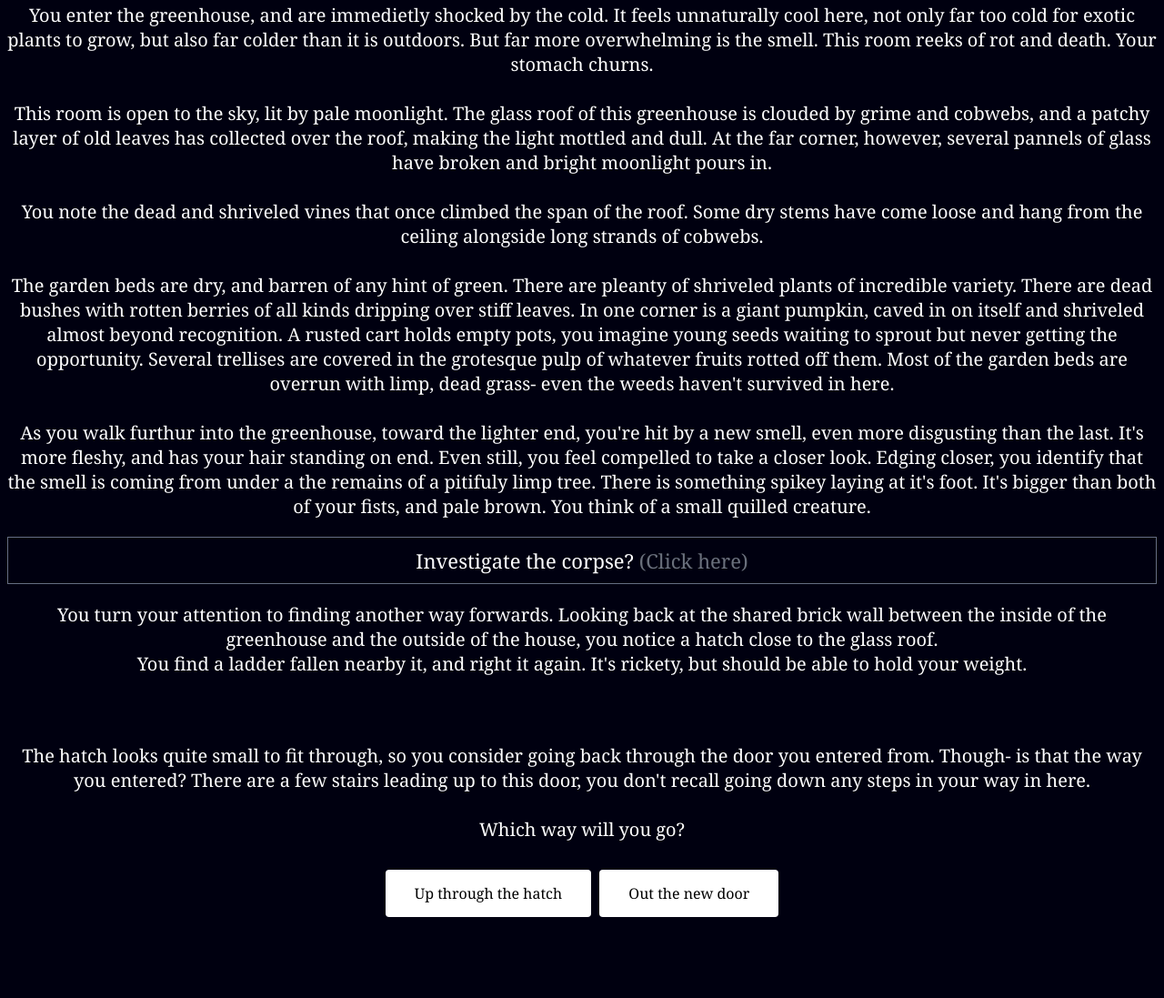
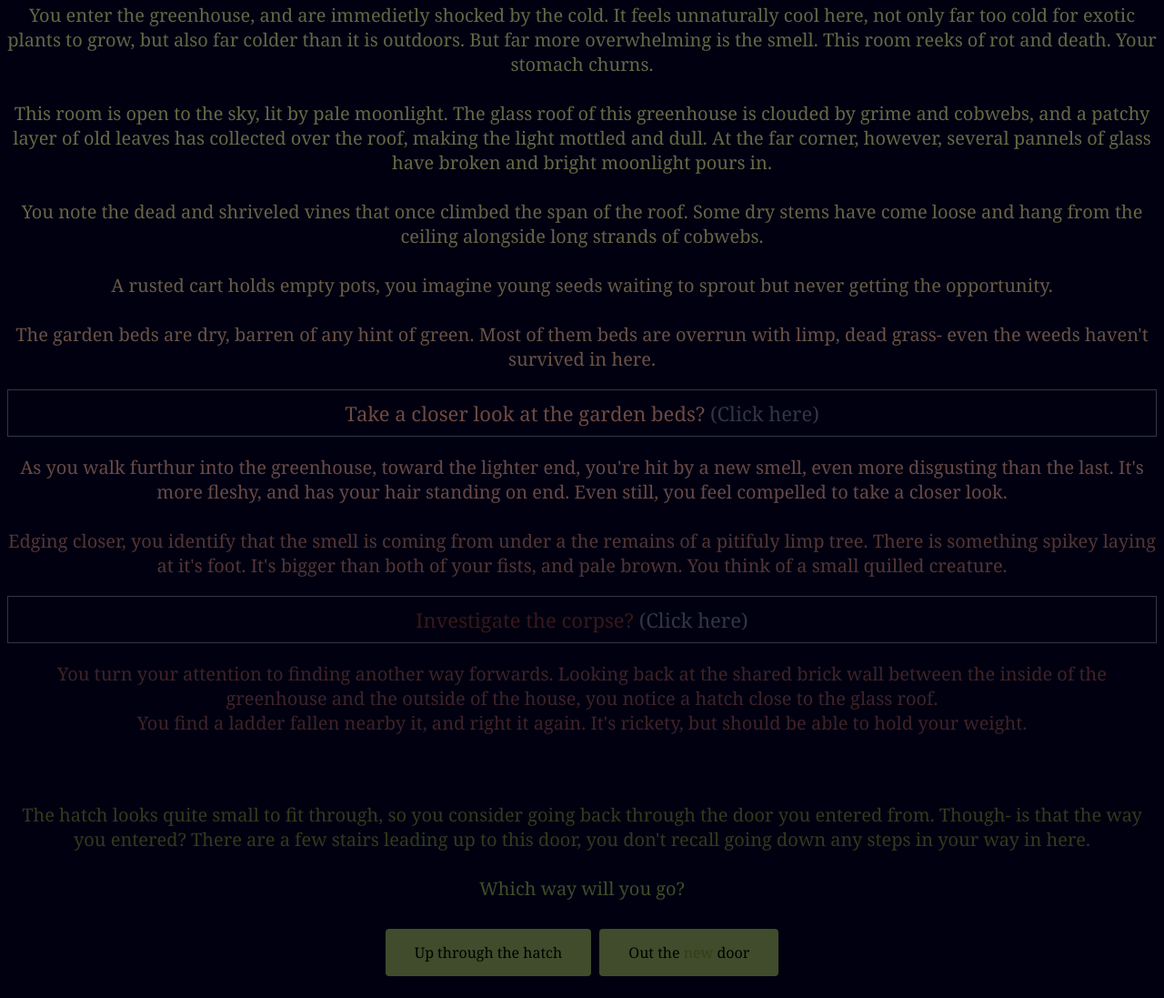
Before and after one commit to wren-nest/withering, a plain HTML site: page orange.html in a window 1280 px wide. Shown: the part 78-1175 px from the top of the page at 91% size. Before the commit the page ends 1110 px from the top, so only its background shows below. Drawn offline with Linux system fonts and the light colour scheme.

Commit message:
update24

```diff
--- a/orange.html
+++ b/orange.html
@@ -13,7 +13,7 @@
   text-align: center;
   background-color: #000010;
   color: white;
-  border: solid 1px #666e82;
+  border: solid 1px #323642;
   margin: auto;
 }
 
@@ -22,7 +22,7 @@
 }
 
 .button {
-  background-color: #ffffff;
+  background-color: #404c2b;
   border: none;
   color: rgb(0, 0, 0);
   padding: 15px 32px;
@@ -37,44 +37,62 @@
 </style>
 
 <body>
-    <h1 style="font-size:30px; color:#ffffff; font-family: Georgia; text-align: center;">The Greenhouse</h1>
+    <h1 style="font-size:30px; color:#6a7160; font-family: Georgia; text-align: center;">The Greenhouse</h1>
 </body>
 
 <body>
     <p style="font-size:20px; color:#ffffff; font-family: Georgia; text-align: center;">
-      You enter the greenhouse, and are immedietly shocked by the cold. It feels unnaturally cool here,
+      <span style="color: #616846">You enter the greenhouse, and are immedietly shocked by the cold. It feels unnaturally cool here,
       not only far too cold for exotic plants to grow, but also far colder than it is outdoors. But far more
-      overwhelming is the smell. This room reeks of rot and death. Your stomach churns.<br><br>
+      overwhelming is the smell. This room reeks of rot and death. Your stomach churns.</span><br><br>
 
-      This room is open to the sky, lit by pale moonlight. The glass roof of this greenhouse is clouded by
+      <span style="color: #676846">This room is open to the sky, lit by pale moonlight. The glass roof of this greenhouse is clouded by
       grime and cobwebs, and a patchy layer of old leaves has collected over the roof, making the light
       mottled and dull. At the far corner, however, several pannels of glass have broken
-      and bright moonlight pours in.<br><br>
+      and bright moonlight pours in.</span><br><br>
 
-      You note the dead and shriveled vines that once climbed the span of the roof. Some dry stems have come
-      loose and hang from the ceiling alongside long strands of cobwebs.<br><br>
+      <span style="color: #686346">You note the dead and shriveled vines that once climbed the span of the roof. Some dry stems have come
+      loose and hang from the ceiling alongside long strands of cobwebs.</span><br><br>
 
-      The garden beds are dry, and barren of any hint of green. There are pleanty of shriveled plants
-      of incredible variety. There are dead bushes with rotten berries of all kinds dripping over stiff leaves.
-      In one corner is a giant pumpkin, caved in on itself and shriveled almost beyond recognition.
-      A rusted cart holds empty pots, you imagine young seeds waiting to sprout but never getting the opportunity.
-      Several trellises are covered in the grotesque pulp of whatever fruits rotted off them. Most of the
-      garden beds are overrun with limp, dead grass- even the weeds haven't survived in here.<br><br>
+      <span style="color: #685b46">A rusted cart holds empty pots, you imagine young seeds
+      waiting to sprout but never getting the opportunity.</span><br><br>
 
-      As you walk furthur into the greenhouse, toward the lighter end, you're hit by a new smell, even
+      <span style="color: #685146">The garden beds are dry, barren of any hint of green. Most of them beds are overrun with
+      limp, dead grass- even the weeds haven't survived in here.</span></p>
+
+      <p class="flip" onclick="myFunction()" style="font-size: 22px; color:#6e4941; font-family: Georgia; text-align: center;">
+        Take a closer look at the garden beds?  <span style="color:#323642;">(Click here)</span></p>
+
+      <div id="panel" style="font-size: 20px; color:#6e4941; font-family: Georgia; text-align: center;">
+      <p>There are shriveled plants of incredible variety. Several beds are filled with stiff stems
+        and shriveled specks of petals, the remains of exotic flowers. There are dead bushes with
+        rotten berries of all kinds dripping over stiff leaves. Several trellises are covered in the
+        grotesque pulp of whatever fruits rotted off them. In one corner is a giant pumpkin, caved
+        in on itself and shriveled almost beyond recognition.
+      </p>
+      </div>
+
+      <script>
+      function myFunction() {
+      document.getElementById("panel").style.display = "block";
+      }
+      </script>
+      <p style="font-size:20px; color:#ffffff; font-family: Georgia; text-align: center;">
+        <span style="color: #684946">As you walk furthur into the greenhouse, toward the lighter end, you're hit by a new smell, even
       more disgusting than the last. It's more fleshy, and has your hair standing on end. Even still,
-      you feel compelled to take a closer look.
+      you feel compelled to take a closer look. </span><br><br>
 
-      Edging closer, you identify that the smell is coming from under a the remains of a pitifuly limp tree.
+      <span style="color: #523535">Edging closer, you identify that the smell is coming from under a the remains of a pitifuly limp tree.
       There is something spikey laying at it's foot. It's bigger than both of your fists, and pale brown.
-      You think of a small quilled creature.
+      You think of a small quilled creature. </span>
     </p>
 
-    <p class="flip" onclick="myFunction()" style="font-size: 22px; color:#ffffff; font-family: Georgia; text-align: center;">
-      Investigate the corpse?  <span style="color:#6a707c;">(Click here)</span></p>
+    <p class="flip" onclick="myFunction()" style="font-size: 22px; color:#381818; font-family: Georgia; text-align: center;">
+      Investigate the corpse?  <span style="color:#323642;">(Click here)</span></p>
 
-    <div id="panel" style="font-size: 20px; color:#ffffff; font-family: Georgia; text-align: center;">
-    <p>Flipping over the dead thing, you find an opening.
+    <div id="panel" style="font-size: 20px; color:#7e2323; font-family: Georgia; text-align: center;">
+    <p>
+      Flipping over the dead thing, you find an opening.
       You drive your hands into the mound of rotten flesh.
       A new wave of the stench washes over you.<br><br>
 
@@ -87,7 +105,7 @@
       You squeeze it, and it splits, watery liquid flowing out and making your hands sticky. You nod to yourself, and
       pick up the spikey hunk of flesh, turning it over in your hands.<br><br>
 
-      Just as you thought, it has a shriveled stem. It's not an animal at all.
+      Just as you thought, it has a shriveled stem. You put the durian back where you found it.
     </p>
     </div>
 
@@ -97,22 +115,22 @@
     }
     </script>
     <p style="font-size:20px; color:#ffffff; font-family: Georgia; text-align: center;">
-      You turn your attention to finding another way forwards. Looking back at the shared brick wall between
+      <span style="color: #3e2328">You turn your attention to finding another way forwards. Looking back at the shared brick wall between
       the inside of the greenhouse and the outside of the house, you notice a hatch close to the glass roof.<br>
-      You find a ladder fallen nearby it, and right it again. It's rickety, but should be able to hold your weight.
+      You find a ladder fallen nearby it, and right it again. It's rickety, but should be able to hold your weight.</span>
     </p>
 </body>
 
 <nav>
-<p style="font-size: 20px; color:#ffffff; font-family: Georgia; text-align: center;">
+<p style="font-size: 20px; color:#323a1e; font-family: Georgia; text-align: center;">
     <br><br>The hatch looks quite small to fit through, so you consider going back through
     the door you entered from. Though- is that the way you entered? There are a few stairs
     leading up to this door, you don't recall going down any steps in your way in here.<br><br>
 
-    Which way will you go?<br><br>
+    <span style="color: #404c2b;">Which way will you go?</span><br><br>
 
     <a href="room .html" class="button">Up through the hatch</a>
-    <a href="room .html" class="button">Out the new door</a></p>
+    <a href="room .html" class="button">Out the <span style="color: #333e19;">new</span> door</a></p>
 </nav>
 
 </html>
```
